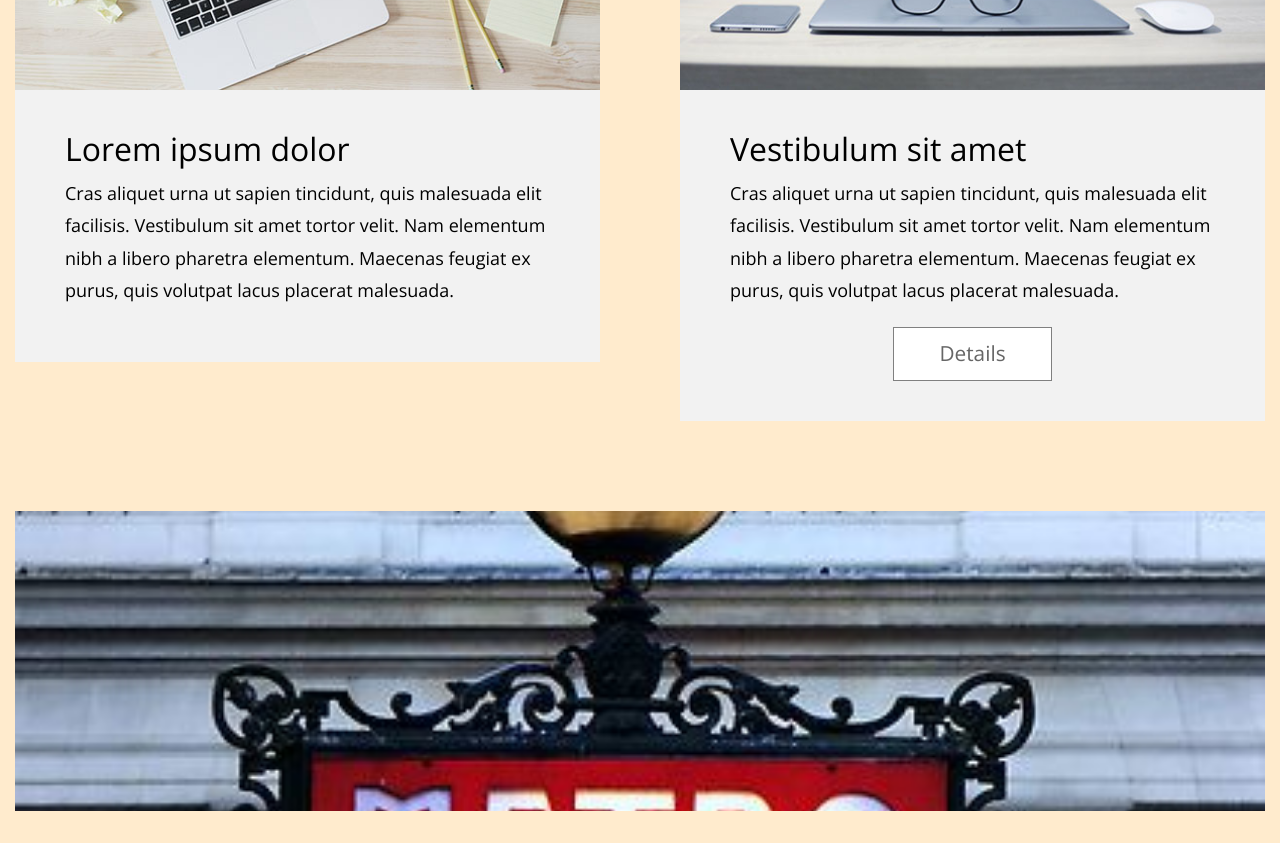
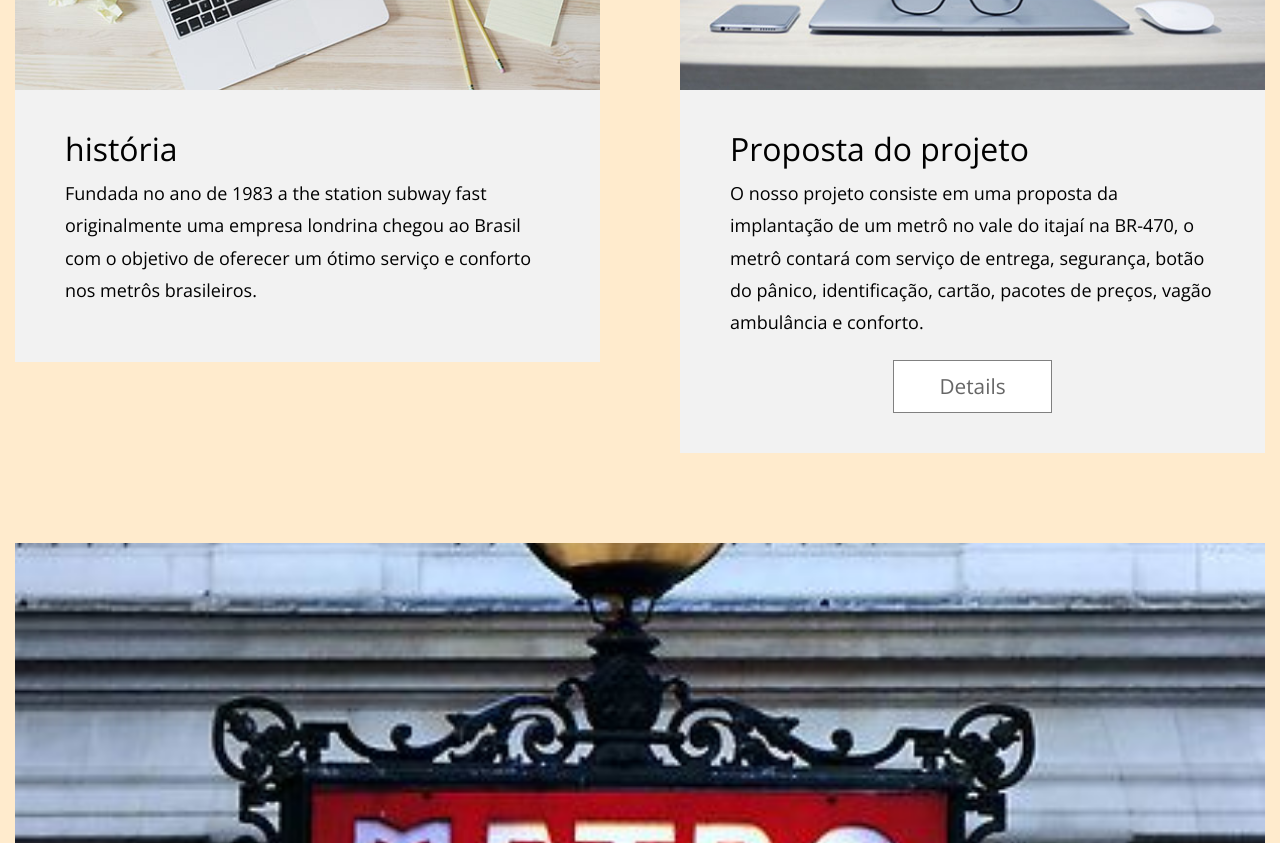
Before and after one commit to Yasmin1003/yasmin1003.github.io, a plain HTML site: page index.html in a window 1280 px wide. Shown: the part 1540-2383 px from the top of the page. Drawn offline with nearby package versions, Linux system fonts and the light colour scheme.

Commit message:
substituindo imagem vertical

```diff
--- a/index.html
+++ b/index.html
@@ -169,10 +169,8 @@
                         <img src="img/tm-img-1.jpg" class="img-fluid" />
                     </div>
                     <div class="tm-box-3">
-                        <h2>Lorem ipsum dolor</h2>
-                        <p> Cras aliquet urna ut sapien tincidunt, quis malesuada elit facilisis. Vestibulum sit amet tortor
-                            velit. Nam elementum nibh a libero pharetra elementum. Maecenas feugiat ex purus, quis volutpat
-                            lacus placerat malesuada.</p>
+                        <h2>história</h2>
+                        <p> Fundada no ano de 1983 a the station subway fast originalmente uma empresa londrina chegou ao Brasil com o objetivo de oferecer um ótimo serviço e conforto nos metrôs brasileiros.</p>
                         <!--<div class="text-center">
                             <a href="#tm-section-5" class="btn btn-big">Details</a>
                         </div>-->
@@ -184,11 +182,9 @@
                     </div>
                     <div class="tm-box-3">
                         <header>
-                            <h2>Vestibulum sit amet</h2>
+                            <h2>Proposta do projeto</h2>
                         </header>
-                        <p> Cras aliquet urna ut sapien tincidunt, quis malesuada elit facilisis. Vestibulum sit amet tortor
-                            velit. Nam elementum nibh a libero pharetra elementum. Maecenas feugiat ex purus, quis volutpat
-                            lacus placerat malesuada.</p>
+                        <p> O nosso projeto consiste em uma proposta da implantação de um metrô no vale do itajaí na BR-470, o metrô contará com serviço de entrega, segurança, botão do pânico, identificação, cartão, pacotes de preços, vagão ambulância e conforto.</p>
                         <div class="text-center">
                             <a href="#tm-section-5" class="btn btn-big">Details</a>
                         </div>
@@ -207,7 +203,7 @@
             <div class="row">
                 <div class="col-lg-4 col-md-12 col-sm-12">
                     <div class="image fit">
-                        <img src="img/tm-sc4-img-1.jpg" class="img-fluid">
+                        <img src="img/photo-1529179307417-ca83d48bd790.jpg" class="img-fluid">
                     </div>
                 </div>
 
```
